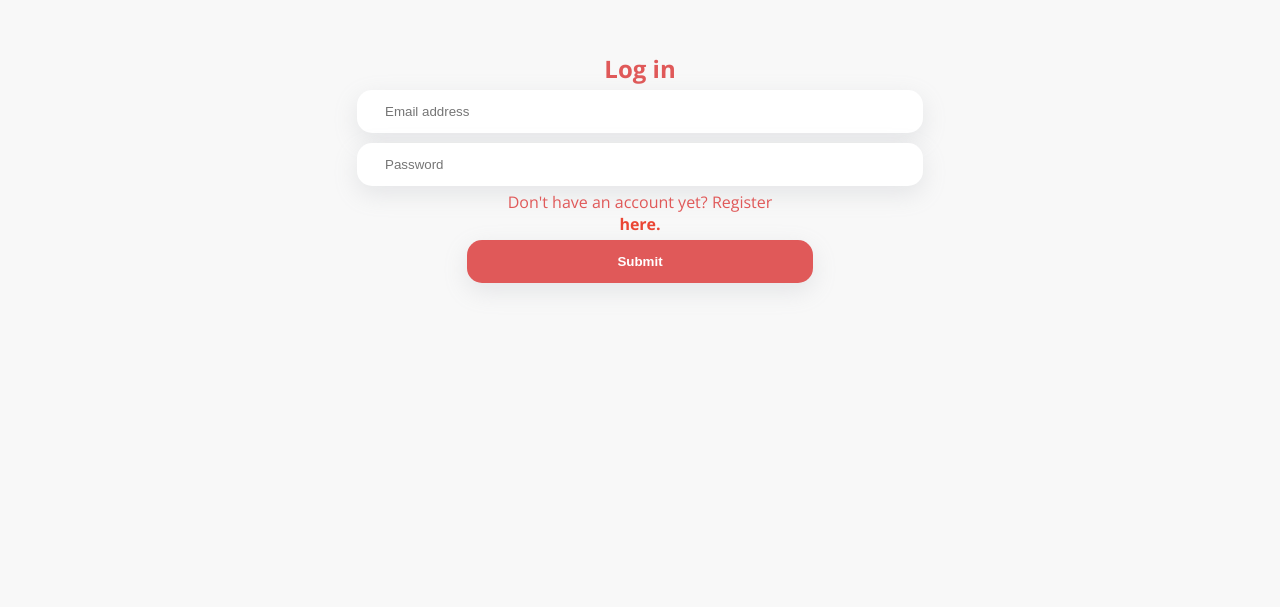
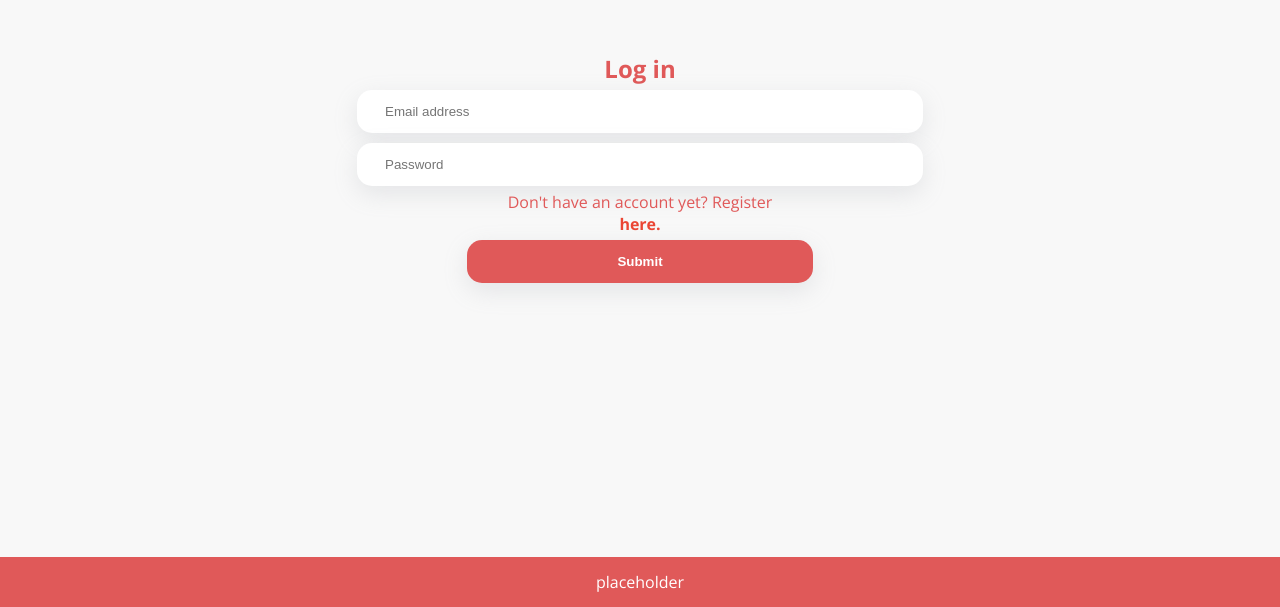
Before and after one commit to kolodziejczyk-szymon/psswd-mngr, a Vue app: page /login in a window 1280 px wide. Shown: the part 193-800 px from the top of the page. Built offline with nearby package versions, Linux system fonts and the light colour scheme.

Commit message:
vuex store split up to multiple files

```diff
--- a/src/App.vue
+++ b/src/App.vue
@@ -1,4 +1,5 @@
 <template>
+  <InfoModal v-if="isInfo"/>
   <router-view
   @logged-in="loginUser"
   @log-out="logoutUser"
@@ -7,11 +8,18 @@
 </template>
 
 <script>
+import InfoModal from './components/InfoModal'
 
 export default {
   name: 'App',
-  // nie jestem pewien, czy emits powinno się w tym miejscu znajdować
-  emits: ['log-out', 'logged-in', 'create-account'],
+  components: {
+    InfoModal,
+  },
+  computed: {
+    isInfo() {
+      return this.$store.state.modal.isVisible
+    }
+  },
   watch: {
     $route () {
       if(this.$route.path == '/') {
--- /dev/null
+++ b/src/components/InfoModal.vue
@@ -0,0 +1,37 @@
+<template>
+  <div class="info">
+      <div class="info__content">
+        {{ text + type }}
+      </div>
+  </div>
+</template>
+
+<script>
+export default {
+    name: "InfoModal",
+    computed: {
+        type() {
+            return this.$store.state.modal.type
+        },
+        text() {
+            return this.$store.state.modal.text
+        }
+    }
+}
+</script>
+
+<style scoped lang="scss">
+    .info {
+        position: absolute;
+        width: 100%;
+        bottom:0px;
+        text-align: center;
+        overflow: hidden;
+        transition: .2s;
+        color: #fff;
+        background-color: rgba(224, 89, 89);
+        &__content {
+            padding: 14px 28px;
+        }
+    }
+</style>
--- a/src/main.js
+++ b/src/main.js
@@ -1,104 +1,7 @@
 import { createApp } from 'vue'
-import { createStore } from 'vuex'
-import { loginUser, registerUser } from './services/authService'
-import { createAccount, getUsersAccounts, deleteAccount } from './services/accountService'
+import App from './App.vue'
 import router from './router'
-import App from './App.vue'
-
-
-const store = createStore({
-    state () {
-      return {
-        user: null,
-        status: {
-            loggedIn: false,
-        },
-        accounts: [],
-      }
-    },
-    actions: {
-        async logIn ({ state }, payload) {
-            let user = await loginUser(payload.login, payload.password)
-            if (payload){
-                let accounts = await getUsersAccounts(user.email)
-                this.commit('loginSuccess', { state, user, accounts})
-            } else {
-                this.commit('loginFailure', { state })
-            }
-        },
-        async register({ state }, payload) {
-            await registerUser(payload.login, payload.password)
-            if (payload){
-                this.commit('registerSuccess', { state })
-            } else {
-                this.commit('registerFailure', { state })
-            }
-        },
-        async addAccount({ state }, payload) {
-            if (payload){
-                let newAccount = await createAccount(
-                    payload.name,
-                    payload.description,
-                    payload.url,
-                    payload.username,
-                    payload.password,
-                    state.user.email,
-                    state.user.auth
-                )
-                this.commit('creationSuccess', { state, newAccount } )
-            } else {
-                this.commit('creationFailure', { state })
-            }
-        },
-        async deleteAccount({ state }, payload) {
-            await deleteAccount(payload.id)
-            if (payload) {
-                this.commit('deletionSuccess', { state , payload })
-            } else {
-                this.commit('deletionFailure')
-            }
-        },
-        logoutUser () {
-            this.commit('logout')
-        },
-    },
-    mutations: {
-        loginSuccess(state, payload) {
-            state.status.loggedIn = true;
-            state.user = payload.user;
-            state.accounts = payload.accounts;
-        },
-        loginFailure(state) {
-            state.status.loggedIn = false;
-            state.user = null;
-        },
-        registerSuccess(state) {
-            state.status.loggedIn = false;
-            state.user = null;
-        },
-        registerFailure(state) {
-            state.status.loggedIn = false;
-            state.user = null;
-        },
-        creationSuccess(state, payload) {
-            state.accounts.push(payload.newAccount.data)
-        },
-        creationFailure() {
-            console.log('Failure.')
-        },
-        deletionSuccess(state, {payload}) {
-            console.log('Success.')
-            state.accounts = state.accounts.filter(item => item.id !== payload.id);
-        },
-        deletionFailure() {
-            console.log('Failure.')
-        },
-        logout() {
-            this.state.status.loggedIn = false;
-            this.state.user = null;
-        },
-    }
-})
+import store from './store'
 
 const app = createApp(App);
 
--- /dev/null
+++ b/src/store/actions.js
@@ -0,0 +1,50 @@
+import { loginUser, registerUser } from '../services/authService'
+import { createAccount, getUsersAccounts, deleteAccount } from '../services/accountService'
+
+export default {
+    async logIn ({ state }, payload) {
+        let user = await loginUser(payload.login, payload.password)
+        if (payload){
+            let accounts = await getUsersAccounts(user.email)
+            this.commit('loginSuccess', { state, user, accounts})
+        } else {
+            this.commit('loginFailure', { state })
+        }
+    },
+    async register({ state }, payload) {
+        let res = await registerUser(payload.login, payload.password)
+        console.log(res)
+        if (payload){
+            this.commit('registerSuccess', { state })
+        } else {
+            this.commit('registerFailure', { state })
+        }
+    },
+    async addAccount({ state }, payload) {
+        if (payload){
+            let newAccount = await createAccount(
+                payload.name,
+                payload.description,
+                payload.url,
+                payload.username,
+                payload.password,
+                state.user.email,
+                state.user.auth
+            )
+            this.commit('creationSuccess', { state, newAccount } )
+        } else {
+            this.commit('creationFailure', { state })
+        }
+    },
+    async deleteAccount({ state }, payload) {
+        await deleteAccount(payload.id)
+        if (payload) {
+            this.commit('deletionSuccess', { state , payload })
+        } else {
+            this.commit('deletionFailure')
+        }
+    },
+    logoutUser () {
+        this.commit('logout')
+    },
+  }
--- /dev/null
+++ b/src/store/index.js
@@ -0,0 +1,24 @@
+import { createStore } from 'vuex';
+import { mutations } from './mutations'
+import actions from './actions'
+
+const store = createStore({
+    state () {
+        return {
+          user: null,
+          status: {
+              loggedIn: false,
+          },
+          accounts: [],
+          modal : {
+              isVisible: true,
+              type: '',
+              text: 'placeholder'
+          }
+        }
+      },
+    actions,
+    mutations,
+})
+
+export default store
--- /dev/null
+++ b/src/store/mutations.js
@@ -0,0 +1,36 @@
+export const mutations = {
+    loginSuccess(state, payload) {
+        state.status.loggedIn = true;
+        state.user = payload.user;
+        state.accounts = payload.accounts;
+    },
+    loginFailure(state) {
+        state.status.loggedIn = false;
+        state.user = null;
+    },
+    registerSuccess(state) {
+        state.status.loggedIn = false;
+        state.user = null;
+    },
+    registerFailure(state) {
+        state.status.loggedIn = false;
+        state.user = null;
+    },
+    creationSuccess(state, payload) {
+        state.accounts.push(payload.newAccount.data)
+    },
+    creationFailure() {
+        console.log('Failure.')
+    },
+    deletionSuccess(state, {payload}) {
+        console.log('Success.')
+        state.accounts = state.accounts.filter(item => item.id !== payload.id);
+    },
+    deletionFailure() {
+        console.log('Failure.')
+    },
+    logout() {
+        this.state.status.loggedIn = false;
+        this.state.user = null;
+    },
+  }
--- a/src/views/Register.vue
+++ b/src/views/Register.vue
@@ -1,6 +1,6 @@
 <template>
   <div class="register">
-    <RegisterForm ></RegisterForm>
+    <RegisterForm @registered="register" ></RegisterForm>
   </div>
 </template>
 
@@ -10,6 +10,11 @@ export default {
   name: 'Register',
   components: {
     RegisterForm
+  },
+  methods: {
+    register(payload) {
+      this.$emit('registered', payload)
+    }
   }
 }
 </script>
```
